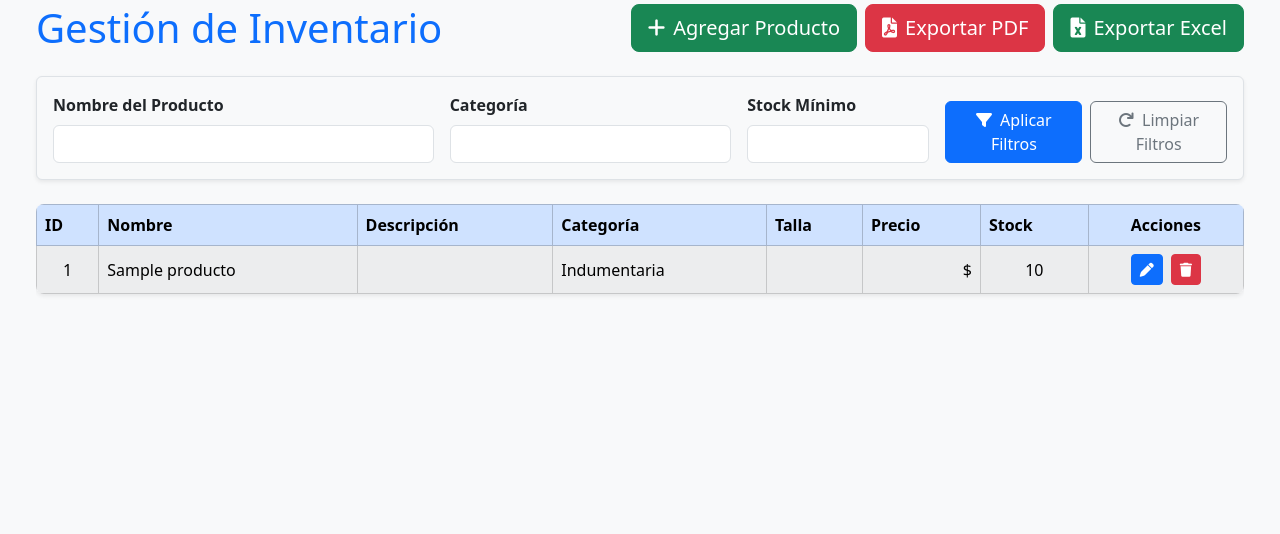
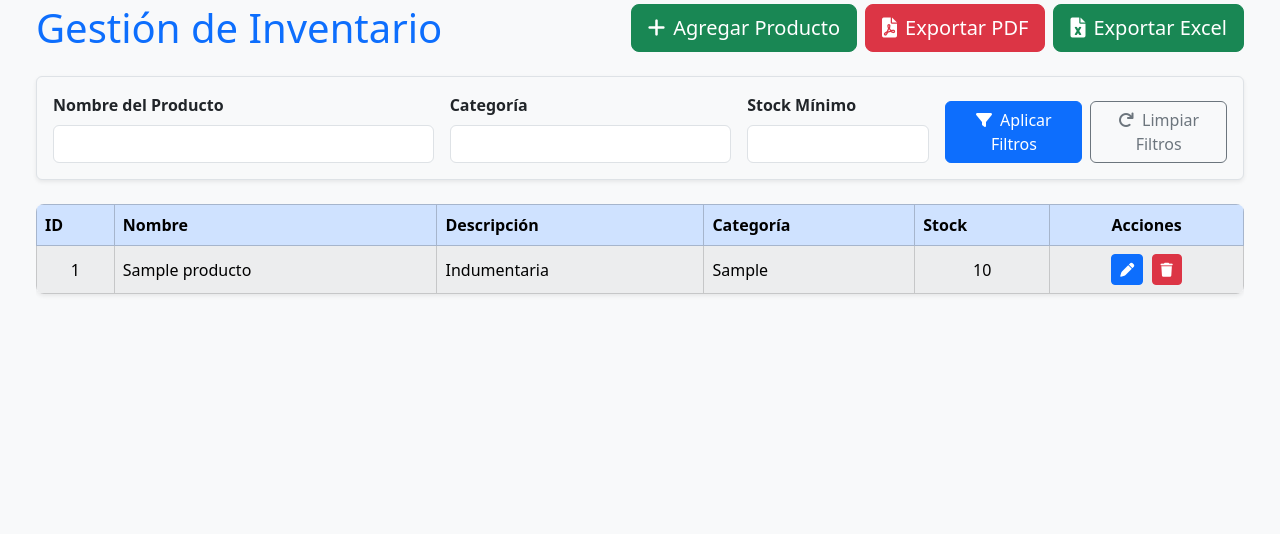
Before and after one commit to AlexanderGarrido/RapifreshApp, a Django app: page /inventario/ in a window 1280 px wide. Shown: the part 159-693 px from the top of the page. Run offline with Django 5.2, Linux system fonts and the light colour scheme; a user stored in the database is signed in; tables that the repository leaves empty hold one stand-in row (values such as "Sample post"); some libraries are stand-ins or nearby versions.

Commit message:
elimine datos
descripcion, talla, precio

```diff
--- a/inventarioApp/admin.py
+++ b/inventarioApp/admin.py
@@ -7,9 +7,9 @@ from inventarioApp.models import *
 
 
 class ProductosAdmin(admin.ModelAdmin):
-    list_display = ('nombre', 'descripcion', 'precio', 'stock', 'categoria', 'talla')
+    list_display = ('nombre', 'categoria', 'stock', 'proveedor')
     # Añade filtros y búsqueda para facilitar la gestión
-    list_filter = ('categoria', 'talla')
+    list_filter = ('categoria', 'proveedor')
     search_fields = ('nombre', 'descripcion')
 
 class UsuariosAdmin(admin.ModelAdmin):
--- a/inventarioApp/forms.py
+++ b/inventarioApp/forms.py
@@ -35,7 +35,7 @@ class LoginForm(forms.Form):
 class ProductosForm(forms.ModelForm): # Renombrado a ProductosForm (capitalizado)
     class Meta:
         model = Productos
-        fields = ['nombre', 'descripcion', 'categoria', 'talla', 'precio', 'stock']
+        fields = ['nombre', 'categoria', 'proveedor', 'stock']
         widgets = {
             'nombre': forms.TextInput(attrs={'class': 'form-control', 'placeholder': 'Nombre del producto'}),
             'stock': forms.NumberInput(attrs={'class': 'form-control', 'placeholder': 'Stock del producto'}),
--- a/templates/inventarioApp/inventario.html
+++ b/templates/inventarioApp/inventario.html
@@ -46,14 +46,12 @@
     <table id="dataTable" class="table table-striped table-hover table-bordered align-middle w-100 shadow-sm rounded-3 overflow-hidden">
       <thead class="table-primary">
         <tr>
-          <th>ID</th>
-          <th>Nombre</th>
-          <th>Descripción</th>
-          <th>Categoría</th>
-          <th>Talla</th>
-          <th>Precio</th>
-          <th>Stock</th>
-          <th class="text-center">Acciones</th>
+          <th>ID</th> <!-- ID de la fila -->
+          <th>Nombre</th> <!-- Nombre del producto -->
+          <th>Descripción</th> <!-- Descripción del producto -->
+          <th>Categoría</th> <!-- Categoría del producto -->
+          <th>Stock</th> <!-- Stock del producto -->
+          <th class="text-center">Acciones</th> <!-- Acciones del producto -->
         </tr>
       </thead>
       <tbody>
@@ -61,10 +59,8 @@
             <tr class="{% if producto.stock <= 3 %}table-danger{% elif producto.stock >= 4 and producto.stock <= 6 %}table-warning{% else %}table-light{% endif %}">
               <td class="text-center">{{ producto.id }}</td>
               <td>{{ producto.nombre }}</td>
-              <td>{{ producto.descripcion }}</td>
               <td>{{ producto.categoria }}</td>
-              <td class="text-center">{{ producto.talla }}</td>
-              <td class="text-end">${{ producto.precio|floatformat:2 }}</td>
+              <td>{{ producto.proveedor }}</td>
               <td class="text-center">{{ producto.stock }}</td>
               <td class="text-center">
                 <button
@@ -73,11 +69,9 @@
                   class="edit-button btn btn-sm btn-primary me-1"
                   data-id="{{ producto.id }}"
                   data-nombre="{{ producto.nombre }}"
-                  data-descripcion="{{ producto.descripcion }}"
                   data-categoria="{{ producto.categoria }}"
-                  data-talla="{{ producto.talla }}"
-                  data-precio="{{ producto.precio|stringformat:".2f" }}" {# Asegurar formato para JS #}
                   data-stock="{{ producto.stock }}"
+                  data-proveedor="{{ producto.proveedor }}"
                   title="Editar"
                 >
                   <i class="fa-solid fa-pen"></i>
@@ -149,23 +143,13 @@
           </div>
 
           <div class="mb-3">
-            <label for="editProductDescripcion" class="form-label">Descripción</label>
-            <textarea class="form-control" id="editProductDescripcion" name="descripcion" rows="3" required></textarea>
+            <label for="editProductProvider" class="form-label">Proveedor</label>
+            <input type="text" class="form-control" id="editProductProvider" name="proveedor" required>
           </div>
 
           <div class="mb-3">
             <label for="editProductCategory" class="form-label">Categoría</label>
             <input type="text" class="form-control" id="editProductCategory" name="categoria" required>
-          </div>
-
-          <div class="mb-3">
-            <label for="editProductSize" class="form-label">Talla</label>
-            <input type="text" class="form-control" id="editProductSize" name="talla" required>
-          </div>
-
-          <div class="mb-3">
-            <label for="editProductPrice" class="form-label">Precio</label>
-            <input type="number" step="0.01" class="form-control" id="editProductPrice" name="precio" required>
           </div>
 
           <div class="mb-3">
@@ -215,12 +199,8 @@
         const productId = $(this).data("id");
         $("#editProductId").val(productId); // ID del input hidden actualizado
         $("#editProductName").val($(this).data("nombre"));
-        $("#editProductDescripcion").val($(this).data("descripcion"));
         $("#editProductCategory").val($(this).data("categoria"));
-        $("#editProductSize").val($(this).data("talla"));
-        // Asegurar que el precio se carga correctamente como número
-        const price = parseFloat($(this).data("precio")).toFixed(2);
-        $("#editProductPrice").val(price);
+        $("#editProductProvider").val($(this).data("proveedor"));
         $("#editProductStock").val($(this).data("stock"));
       });
 
```
Also changed, not shown: templates/inventarioApp/inventarioEmp.html (+2 -5 lines).
